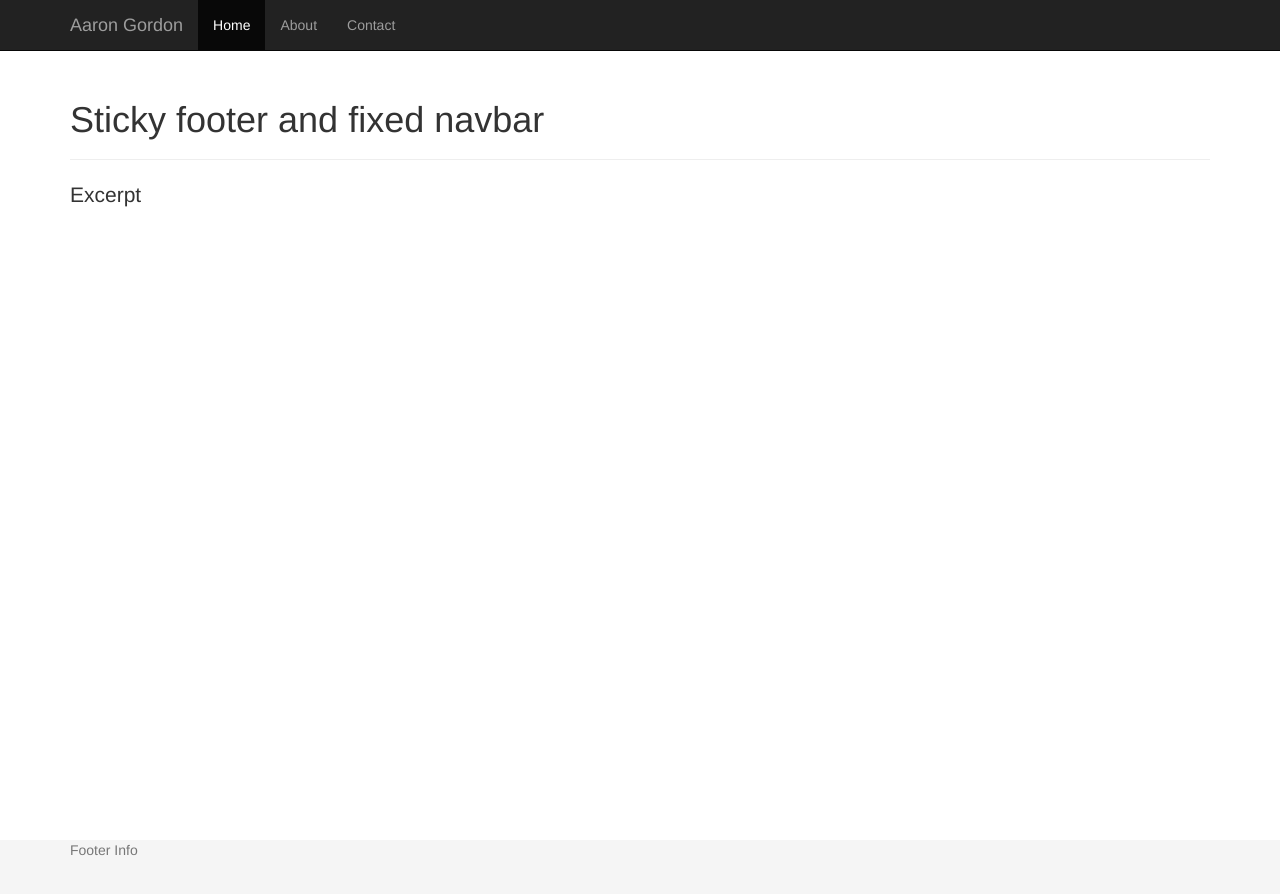
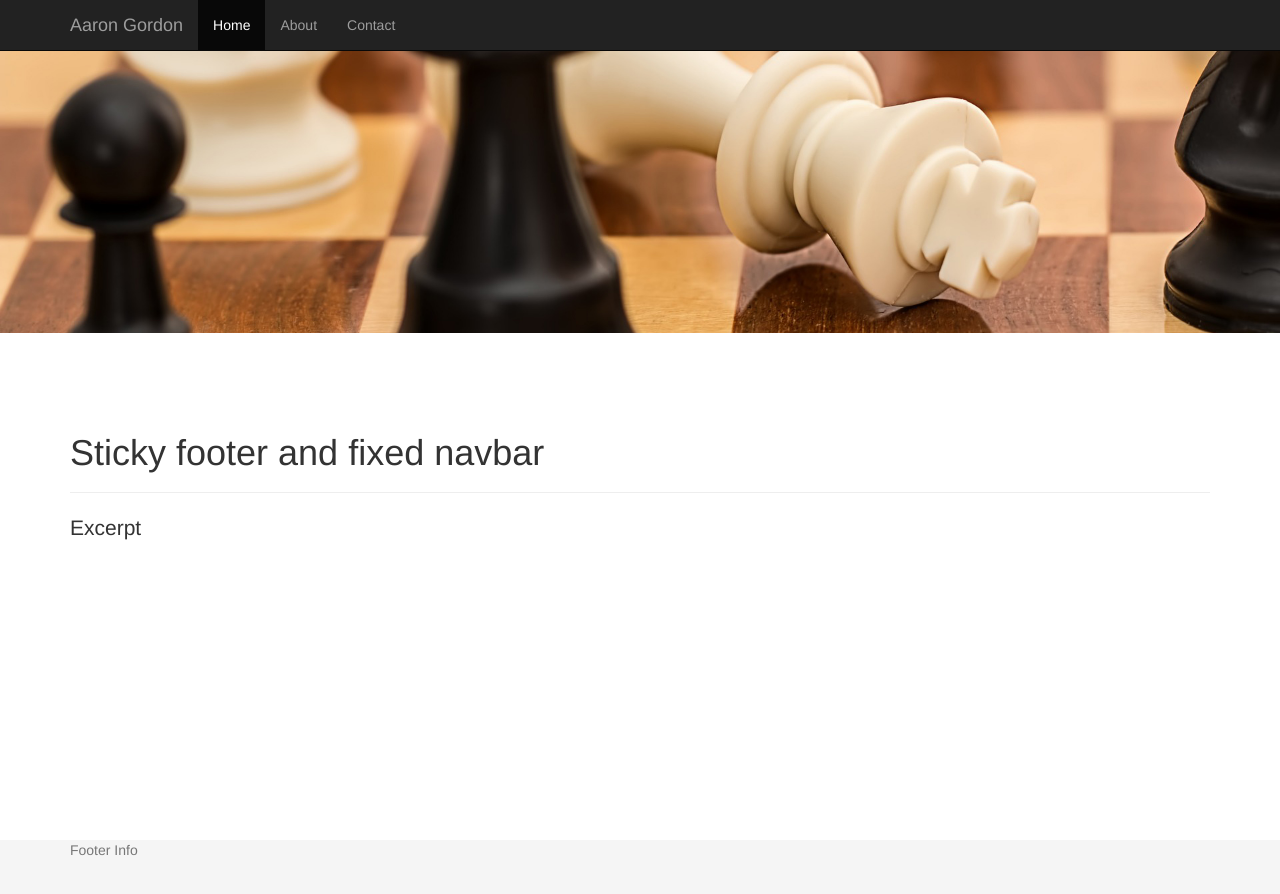
Before and after one commit to aarondgordon/aarondgordon.github.io, a Jekyll site: the page built from index.html, in a window 1280 px wide. Shown: the top 894 px of the page. Built offline with Jekyll 4.4.1, drawn with Linux system fonts in a browser that asks for light colours.

Commit message:
testing wide images

```diff
--- a/_layouts/default.html
+++ b/_layouts/default.html
@@ -53,6 +53,12 @@
       </div>
     </nav>
 
+    <div class="wide">
+      <div class="wide-img-container">
+        <img class="wide-img" src="/assets/img/checkmate.jpg" />
+      </div>
+    </div>
+
     <div class="container">
       <div class="page-header">
         <h1>Sticky footer and fixed navbar</h1>
```
